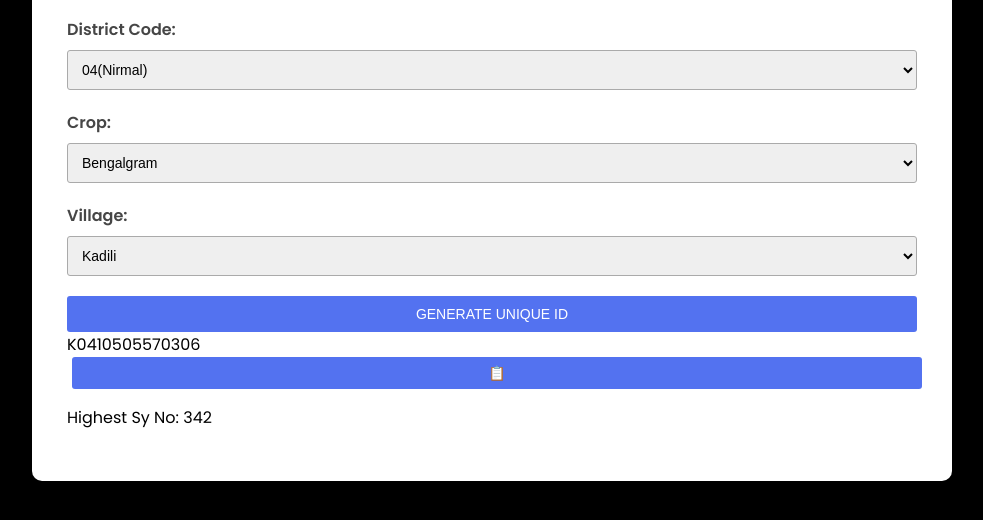
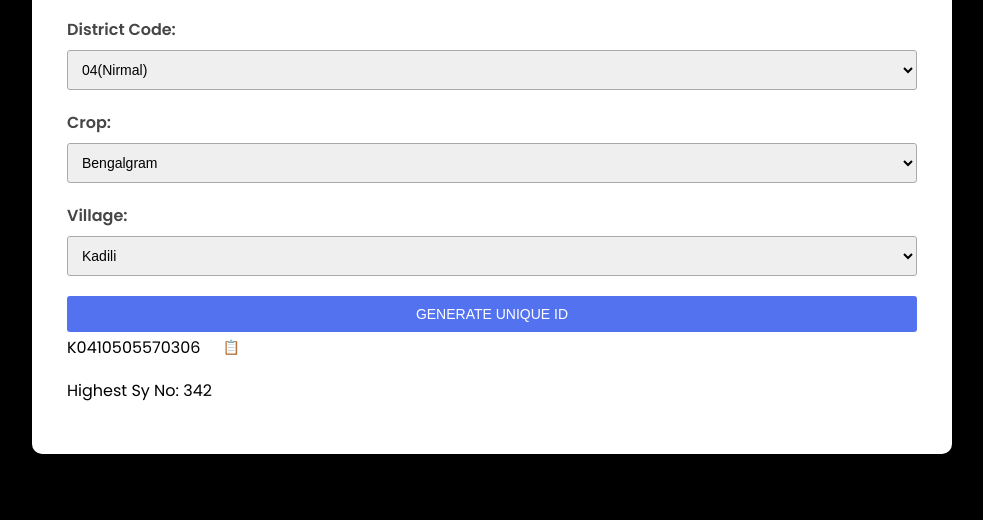
Before and after one commit to krishd9895/uniq-id, a plain HTML site: page index.html in a window 1280 px wide. Both pictures are taken after a click on the button "GENERATE UNIQUE ID". Shown: the part 218-738 px from the top of the page, without its empty margins (148-1131 px from the left). Drawn offline with Linux system fonts and the light colour scheme.

Commit message:
Update styles.css

```diff
--- a/styles.css
+++ b/styles.css
@@ -72,3 +72,27 @@ button:hover {
   font-size: 14px;
   padding: 8px 12px;
 }
+.result {
+  display: flex;
+  align-items: center;
+}
+
+.result {
+  display: flex;
+  align-items: center;
+}
+
+.unique-id {
+  margin-right: 5px; /* Adjust margin to the right of the Unique ID */
+}
+
+.copy-button {
+  margin-left: 5px; /* Adjust margin to the left of the copy button */
+  background: none;
+  border: none;
+  cursor: pointer;
+  font-size: inherit;
+  padding: 0;
+  line-height: 1;
+  width: auto;
+}
```
